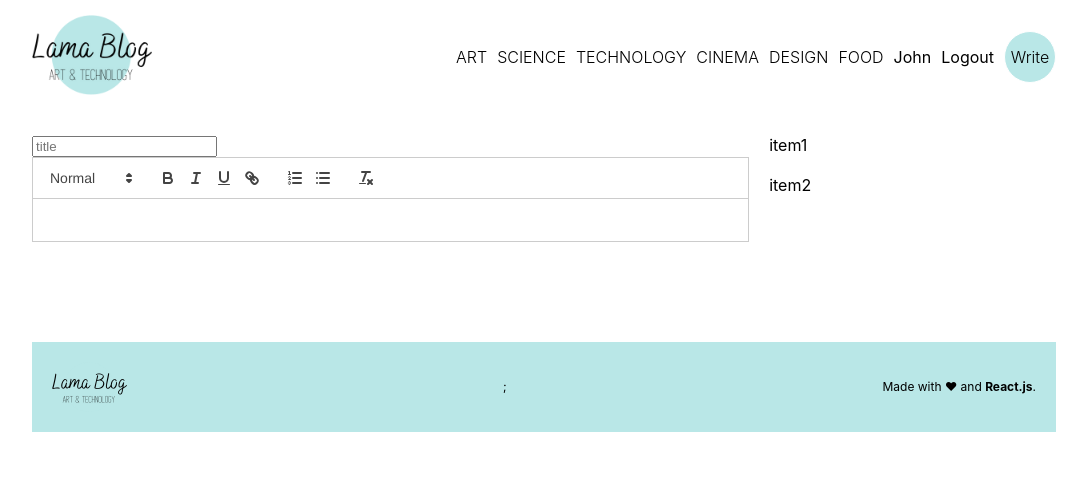
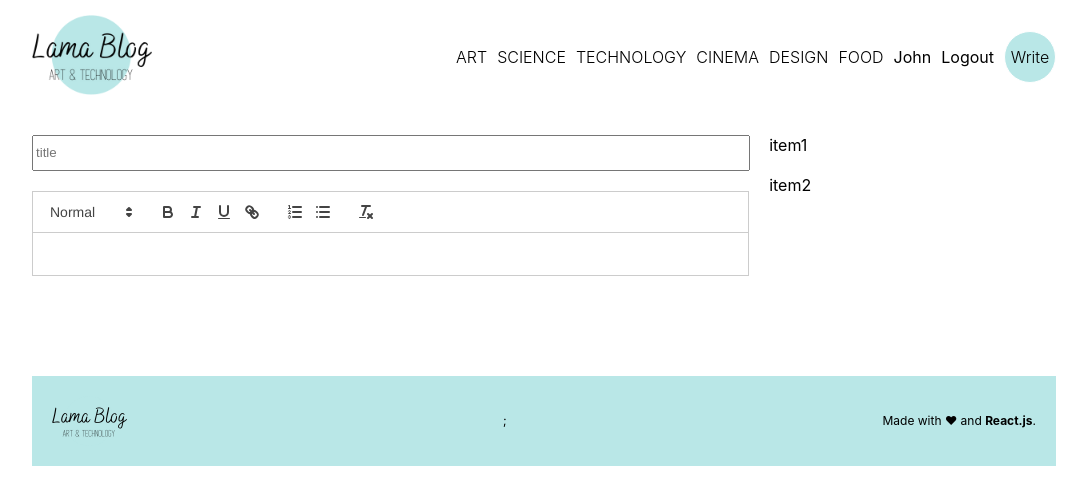
Before and after one commit to Zia123456/node_project, a React (Create React App) app: page /write in a window 1280 px wide. Shown: the top 504 px of the page, without its empty margins (96-1183 px from the left). Built offline with nearby package versions, Linux system fonts and the light colour scheme.

Commit message:
Style editor

```diff
--- a/src/style.scss
+++ b/src/style.scss
@@ -296,6 +296,15 @@ $lightGrean: #b9e7e7;
 
       .content {
         flex: 5;
+
+        input {
+          width: 99%;
+          height: 30px;
+        }
+
+        .editContainer {
+          margin-top: 20px;
+        }
       }
 
       .menu {
```
